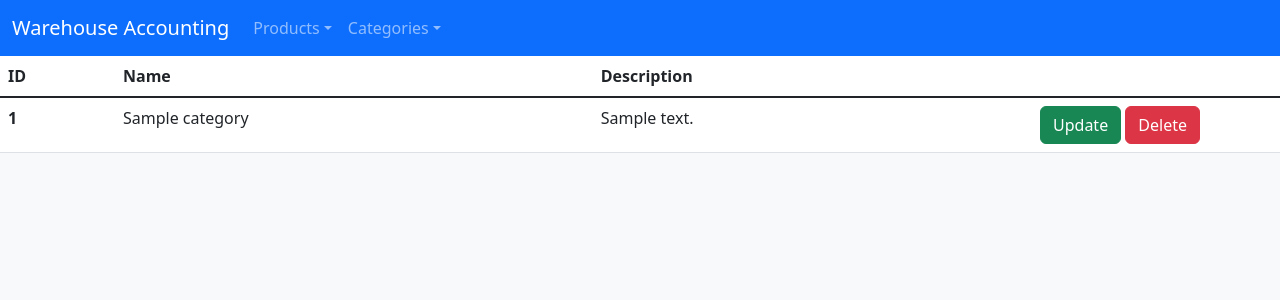
After one commit to stratiiv/warehouse-accounting, a Django app: page /categories/list/ in a window 1280 px wide. The commit adds this page. Shown: the top 300 px of the page. Run offline with Django 4.2, Linux system fonts and the light colour scheme; tables that the repository leaves empty hold one stand-in row (values such as "Sample post").

Commit message:
add CRUD frontend for Category

```diff
--- /dev/null
+++ b/products/templates/categories/category_list.html
@@ -0,0 +1,26 @@
+{% extends "base.html" %}
+{% block content %}
+    <table class="table">
+        <thead>
+            <tr>
+                <th scope="col">ID</th>
+                <th scope="col">Name</th>
+                <th scope="col">Description</th>
+                <th class="w-25" scope="col"></th>
+            </tr>
+        </thead>
+        <tbody class="table-group-divider">
+            {% for category in category_list %}
+                <tr>
+                    <th scope="row">{{ category.id }}</th>
+                    <td>{{ category.name }}</td>
+                    <td>{{ category.description }}</td>
+                    <td class="text-center">
+                        <a href="{% url 'category-update' category.id %}" class="btn btn-success">Update</a>
+                        <a href="{% url 'category-delete' category.id %}" class="btn btn-danger">Delete</a>
+                    </td>
+                </tr>
+            {% endfor %}
+        </tbody>
+    </table>
+{% endblock content %}
--- a/products/urls.py
+++ b/products/urls.py
@@ -14,6 +14,10 @@ urlpatterns = [
     path('products/add/', views.ProductCreateView.as_view(), name="product-add"),
     path('products/<int:pk>/delete/', views.ProductDeleteView.as_view(), name="product-delete"),
     path('products/<int:pk>/update/', views.ProductUpdateView.as_view(), name="product-update"),
+    path('categories/list/', views.CategoryListView.as_view(), name="category-list"),
+    path('categories/add/', views.CategoryCreateView.as_view(), name="category-add"),
+    path('categories/<int:pk>/delete/', views.CategoryDeleteView.as_view(), name="category-delete"),
+    path('categories/<int:pk>/update/', views.CategoryUpdateView.as_view(), name="category-update"),
 
 ]
 urlpatterns += static(settings.MEDIA_URL, document_root=settings.MEDIA_ROOT)
--- a/products/views.py
+++ b/products/views.py
@@ -7,12 +7,6 @@ class ProductListView(ListView):
     queryset = Product.objects.all()
     context_object_name = "product_list"
     template_name = "products/product_list.html"
-
-
-class CategoryListView(ListView):
-    queryset = Category.objects.all()
-    context_object_name = "category_list"
-    template_name = "products/category_list.html"
 
 
 class ProductCreateView(CreateView):
@@ -37,3 +31,29 @@ class ProductUpdateView(UpdateView):
     fields = ['name', 'category', 'image']
     template_name = 'products/product_form.html'
     success_url = reverse_lazy("product-list")
+
+
+class CategoryListView(ListView):
+    queryset = Category.objects.all()
+    context_object_name = "category_list"
+    template_name = "categories/category_list.html"
+
+
+class CategoryCreateView(CreateView):
+    model = Category
+    fields = ["name", "description"]
+    template_name = "categories/category_form.html"
+    success_url = reverse_lazy("category-list")
+
+
+class CategoryDeleteView(DeleteView):
+    model = Category
+    template_name = "categories/category_confirm_delete.html"
+    success_url = reverse_lazy("category-list")
+
+
+class CategoryUpdateView(UpdateView):
+    model = Category
+    fields = ['name', 'description']
+    template_name = 'categories/category_form.html'
+    success_url = reverse_lazy("category-list")
--- a/templates/base.html
+++ b/templates/base.html
@@ -50,13 +50,13 @@
                                aria-expanded="false">Categories</a>
                             <ul class="dropdown-menu">
                                 <li>
-                                    <a class="dropdown-item" href="#">List</a>
+                                    <a class="dropdown-item" href="{% url 'category-list' %}">List</a>
                                 </li>
                                 <li>
                                     <hr class="dropdown-divider">
                                 </li>
                                 <li>
-                                    <a class="dropdown-item" href="#">Add new category</a>
+                                    <a class="dropdown-item" href="{% url 'category-add' %}">Add new category</a>
                                 </li>
                             </ul>
                         </li>
```
Also changed, not shown: products/templates/categories/category_confirm_delete.html (added, +17 -0 lines), products/templates/categories/category_form.html (added, +15 -0 lines).
